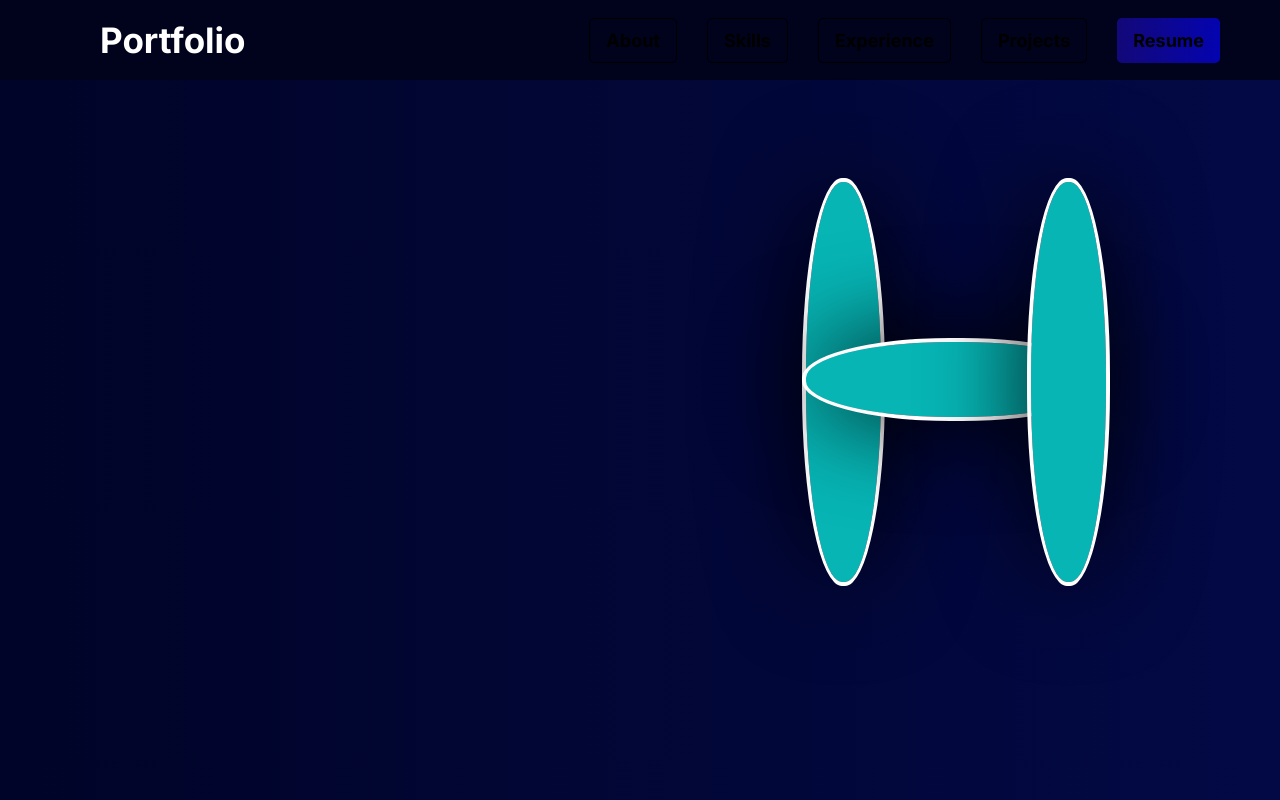
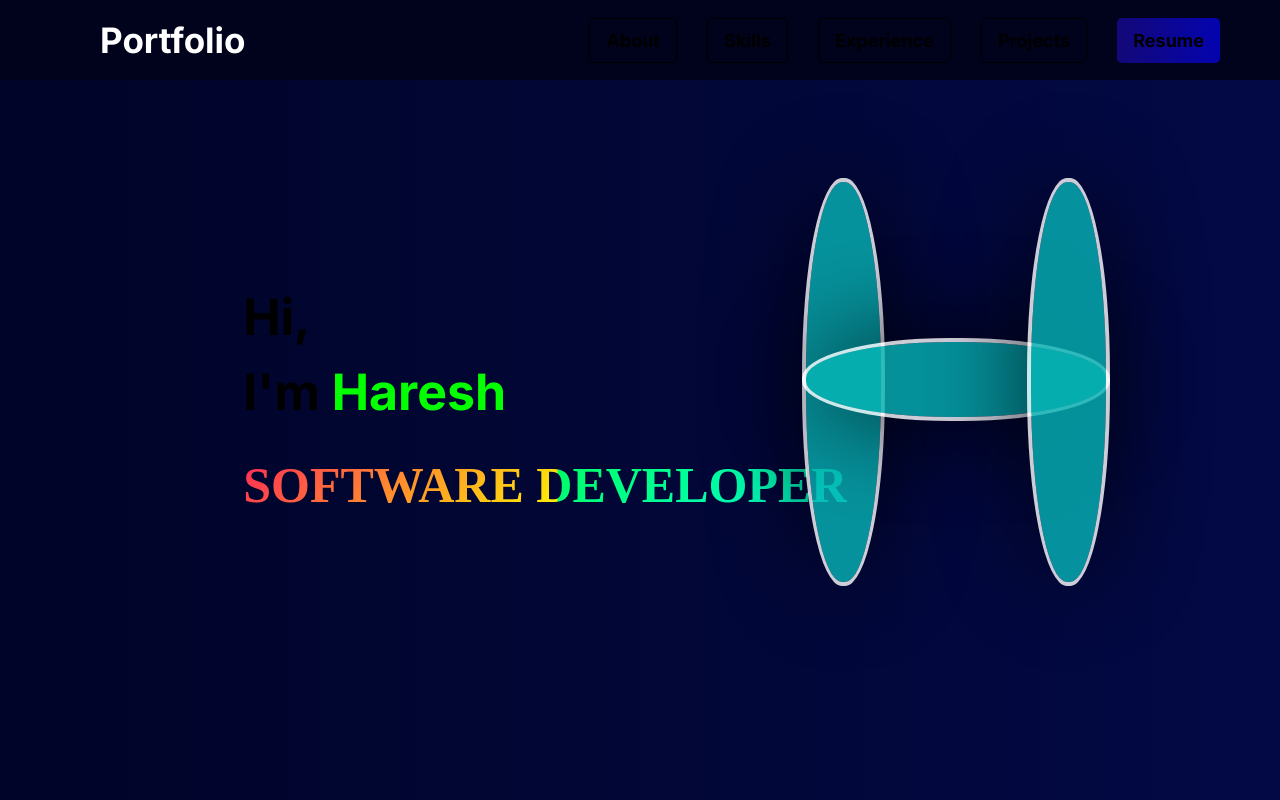
Before and after one commit to HareshDeveloper/haresh-portfolio, a Next.js app: page / in a window 1280 px wide. Built offline with nearby package versions, Linux system fonts and the light colour scheme.

Commit message:
Added role with style in home page

```diff
--- a/package.json
+++ b/package.json
@@ -13,7 +13,10 @@
     "react": "18.2.0",
     "react-dom": "18.2.0",
     "react-icons": "^4.11.0",
-    "sass": "^1.68.0"
+    "react-typewriter-effect": "^1.1.0",
+    "sass": "^1.68.0",
+    "tailwindcss-animated": "^1.0.1",
+    "typewriter-effect": "^2.21.0"
   },
   "devDependencies": {
     "autoprefixer": "^10.4.16",
--- a/src/app/components/HomePage.js
+++ b/src/app/components/HomePage.js
@@ -7,6 +7,9 @@ const Homepage = () => {
       <div>
         <MenuBar />
         <div>
+          <div><h1 className="heading">Hi,<br/>I'm <span className="name">Haresh</span></h1>
+            <h1 className="role">Software Developer</h1>
+            </div>
           <div className="logoHome">
             <span className="down"></span>
             <span className="rightToLeft"></span>
--- a/src/app/style/HomePage.scss
+++ b/src/app/style/HomePage.scss
@@ -9,8 +9,9 @@
 .logoHome span{
     height: 0;
     background: #07b5b5;
-    position: relative;
     border-radius:48% ;
+    position: absolute;
+    opacity: 0.8;
 }
 .down{
     display: flex;
@@ -23,7 +24,7 @@
     outline: 4px solid white;
 }
 .right{
-    position: absolute !important;
+
     display: flex;
     width: 75px;
     right: 0;
@@ -35,7 +36,7 @@
 
 }
 .rightToLeft{
-    position: absolute !important;
+
         width: 0;
         height: 75px !important;
         display: flex;
@@ -56,7 +57,6 @@
 //     animation: loading 1s linear infinite;
 //     transform-origin: 100%;
 //   }
-
 @keyframes anim {
     100%{
         height: 100%;
@@ -72,3 +72,44 @@
       width: 100%;
     }
   }
+.heading{
+    float: left;
+    font-size: 50px;
+
+    position: absolute;
+    left: 19%;
+    top:35%;
+    font-weight: bold;
+}
+.name{
+  color:  #04ff00;
+}
+.role{
+   text-transform: uppercase;
+  background-image: linear-gradient(
+    -225deg,
+    #00ff5e 0%,
+    #00ffe5 29%,
+    #ff1361 67%,
+    #fff800 100%
+  );
+  background-clip: border-box;
+  background-size: 200% auto;
+  color: #fff;
+  background-clip: text;
+  -webkit-background-clip: text;
+  -webkit-text-fill-color: transparent;
+  animation: textclip 2s linear infinite;
+      font-size: 50px;
+      top:56%;
+      position: absolute;
+      left:19%;
+      font-family: initial;
+      font-weight: 900;
+}
+
+@keyframes textclip {
+  to {
+    background-position: 200% center;
+  }
+}
```
Also changed, not shown: 1 other file (tests, documents, lock files or other folders).
